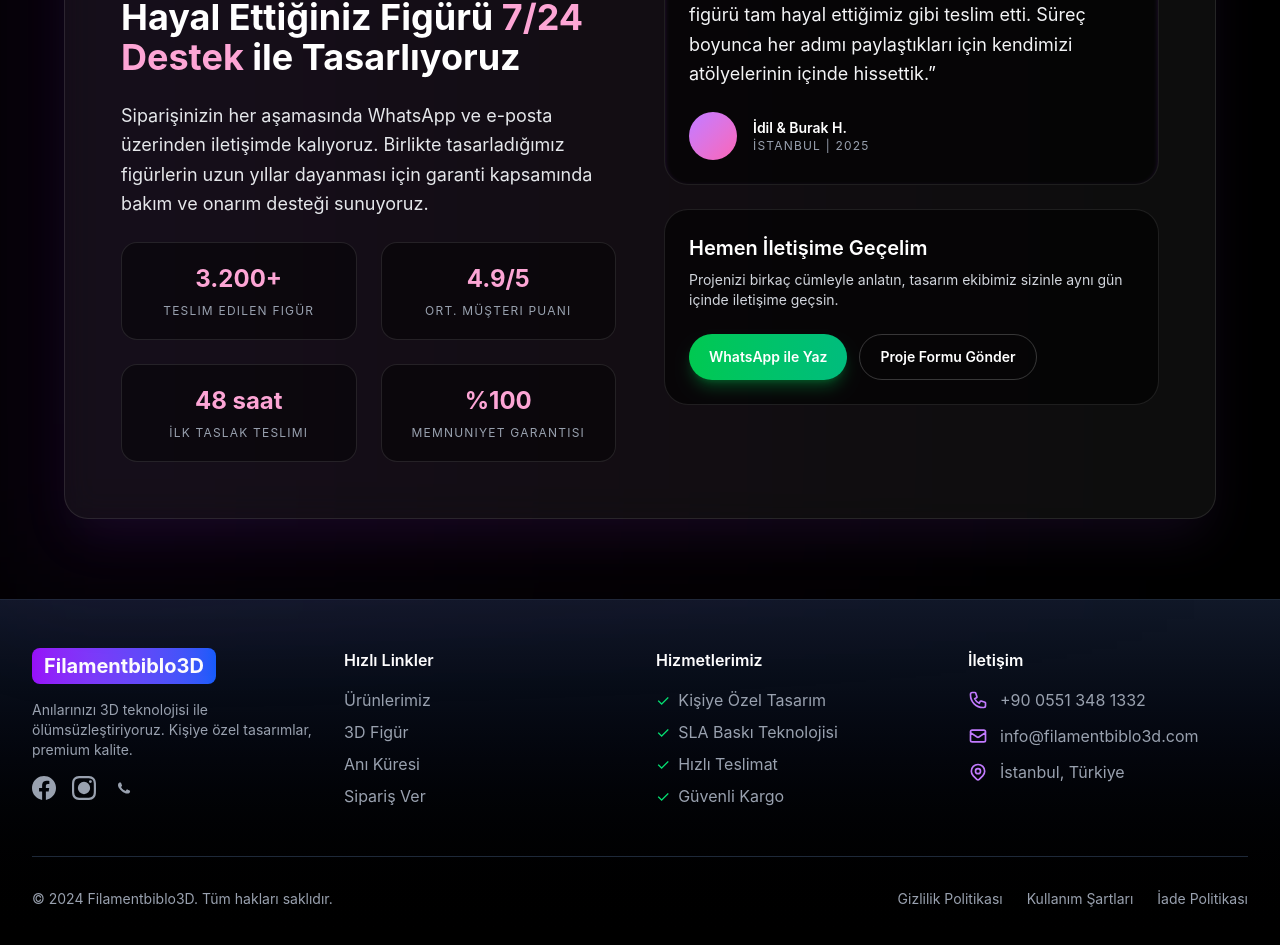
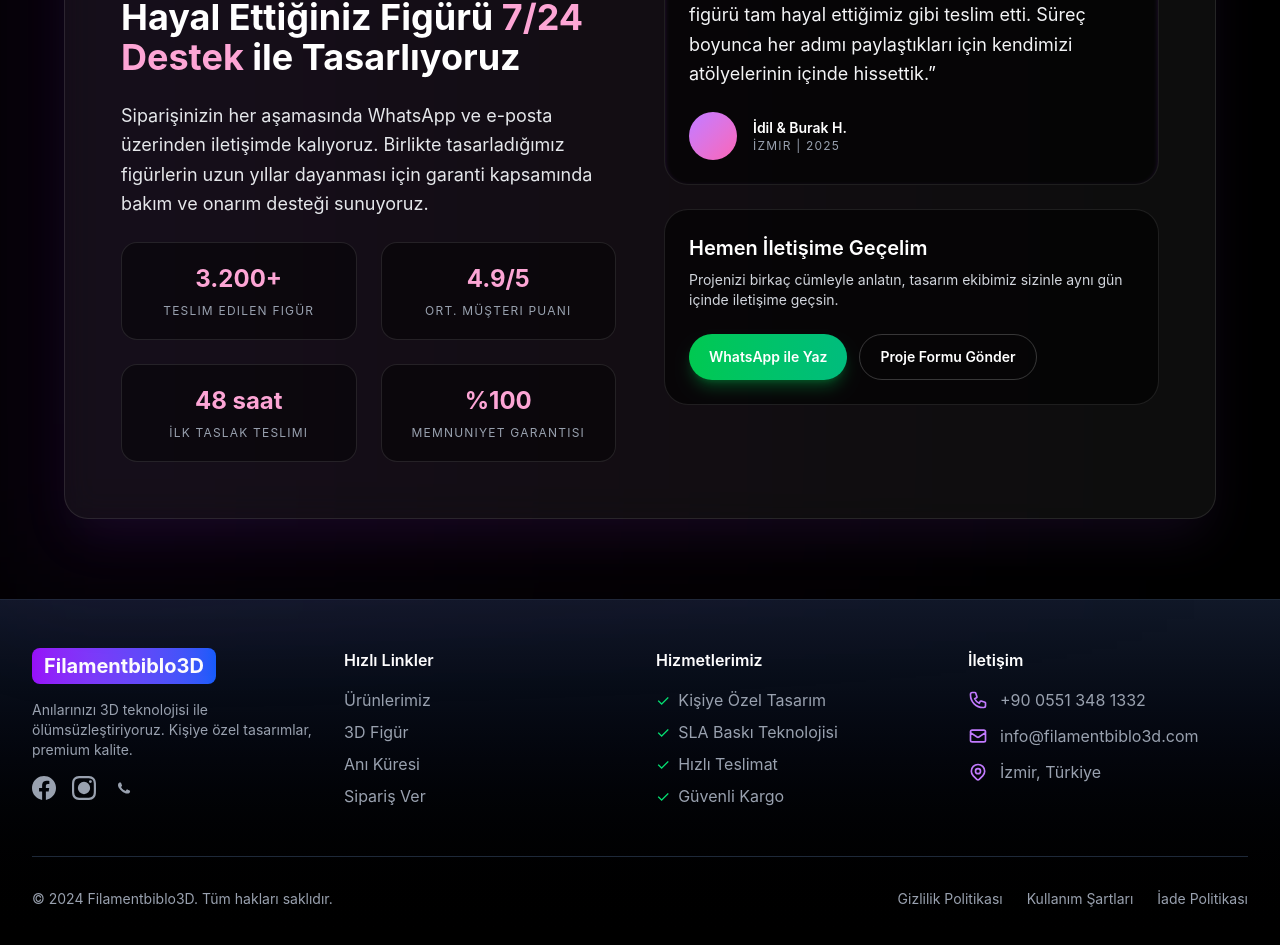
Before and after one commit to mvltylmz3169-oss/biblo, a Next.js app: page / in a window 1280 px wide. Shown: the part 5060-6005 px from the top of the page. Built offline with nearby package versions, Linux system fonts and the light colour scheme.

Commit message:
bug fixed

```diff
--- a/src/app/page.js
+++ b/src/app/page.js
@@ -186,7 +186,7 @@ export default function Home() {
                     <div className="h-12 w-12 rounded-full bg-linear-to-br from-purple-400 to-pink-400"></div>
                     <div>
                       <p className="text-sm font-semibold text-white">İdil & Burak H.</p>
-                      <p className="text-xs uppercase tracking-widest text-gray-400">İstanbul | 2025</p>
+                      <p className="text-xs uppercase tracking-widest text-gray-400">İzmir | 2025</p>
                     </div>
                   </div>
                 </div>
--- a/src/components/Footer.js
+++ b/src/components/Footer.js
@@ -105,7 +105,7 @@ export default function Footer() {
                   <path strokeLinecap="round" strokeLinejoin="round" strokeWidth={2} d="M17.657 16.657L13.414 20.9a1.998 1.998 0 01-2.827 0l-4.244-4.243a8 8 0 1111.314 0z" />
                   <path strokeLinecap="round" strokeLinejoin="round" strokeWidth={2} d="M15 11a3 3 0 11-6 0 3 3 0 016 0z" />
                 </svg>
-                <span className="text-gray-400">İstanbul, Türkiye</span>
+                <span className="text-gray-400">İzmir, Türkiye</span>
               </li>
             </ul>
           </div>
```
